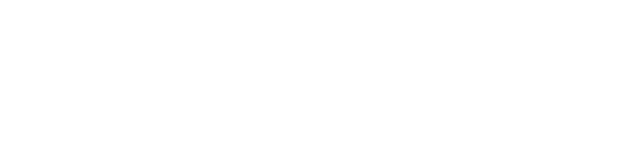
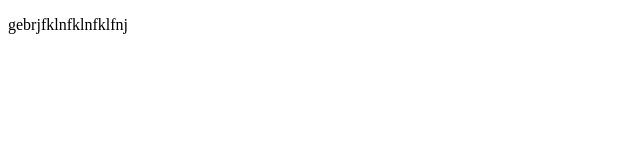
Before and after one commit to georgiasantana/teste247, a plain HTML site: page index.html in a window 1280 px wide. Shown: the whole page, without its empty margins (0-640 px from the left). Drawn offline with Linux system fonts and the light colour scheme.

Commit message:
Update index.html

```diff
--- a/index.html
+++ b/index.html
@@ -6,6 +6,6 @@
     <title>Document</title>
 </head>
 <body>
-
+    <p>gebrjfklnfklnfklfnj</p>
 </body>
 </html>
```
